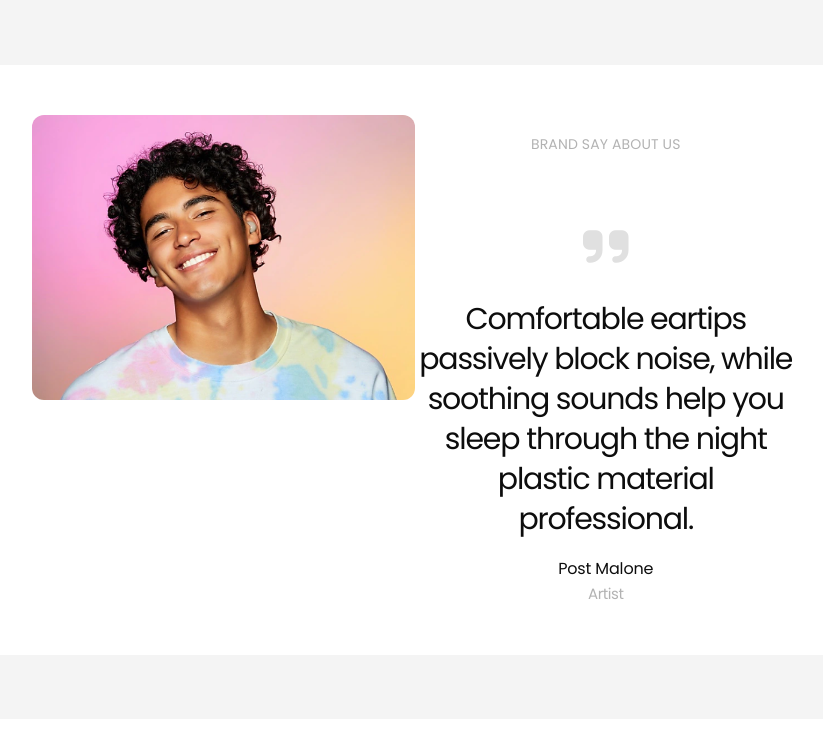
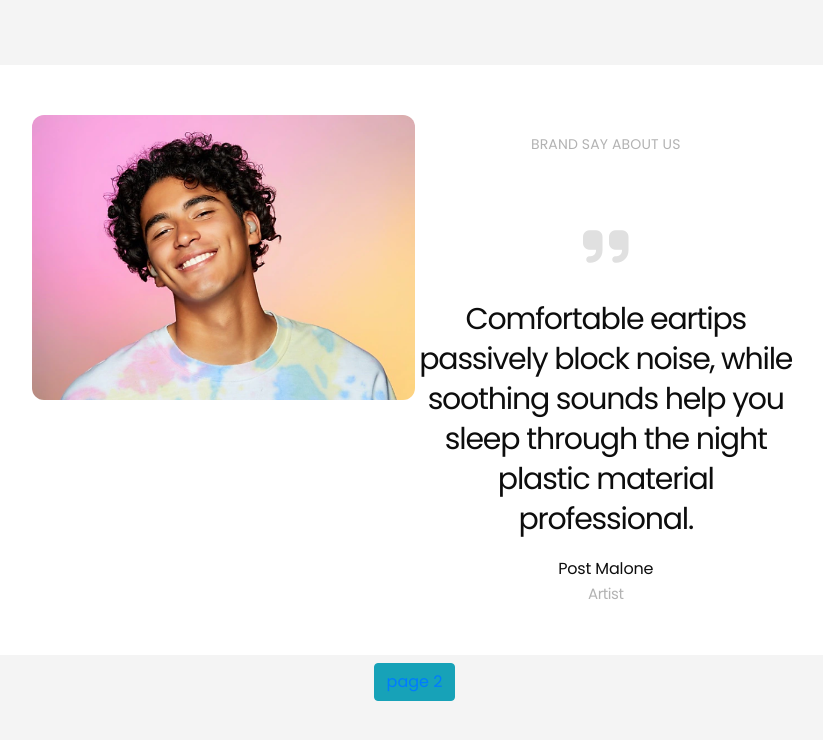
Before and after one commit to 05nam/anhNeo, a plain HTML site: page index.html in a window 1280 px wide. Shown: the whole page, without its empty margins (226-1049 px from the left). Drawn offline with nearby package versions, Linux system fonts and the light colour scheme.

Commit message:
add button

```diff
--- a/index.html
+++ b/index.html
@@ -62,13 +62,13 @@
               </div>
             </div>
           </div>
+          <!-- buttom -->
+          <div class="text-center mt-2">
+            <button class="btn btn-info">
+              <a href="./components/page2.html">page 2</a>
+            </button>
+          </div>
         </div>
-        <!-- buttom -->
-        <!-- <div class="text-center mt-6">
-          <button class="btn btn-info">
-            <a href="./components/page2.html">page 2</a>
-          </button>
-        </div> -->
       </div>
     </section>
     <!-- bootstrap 4 -->
```
